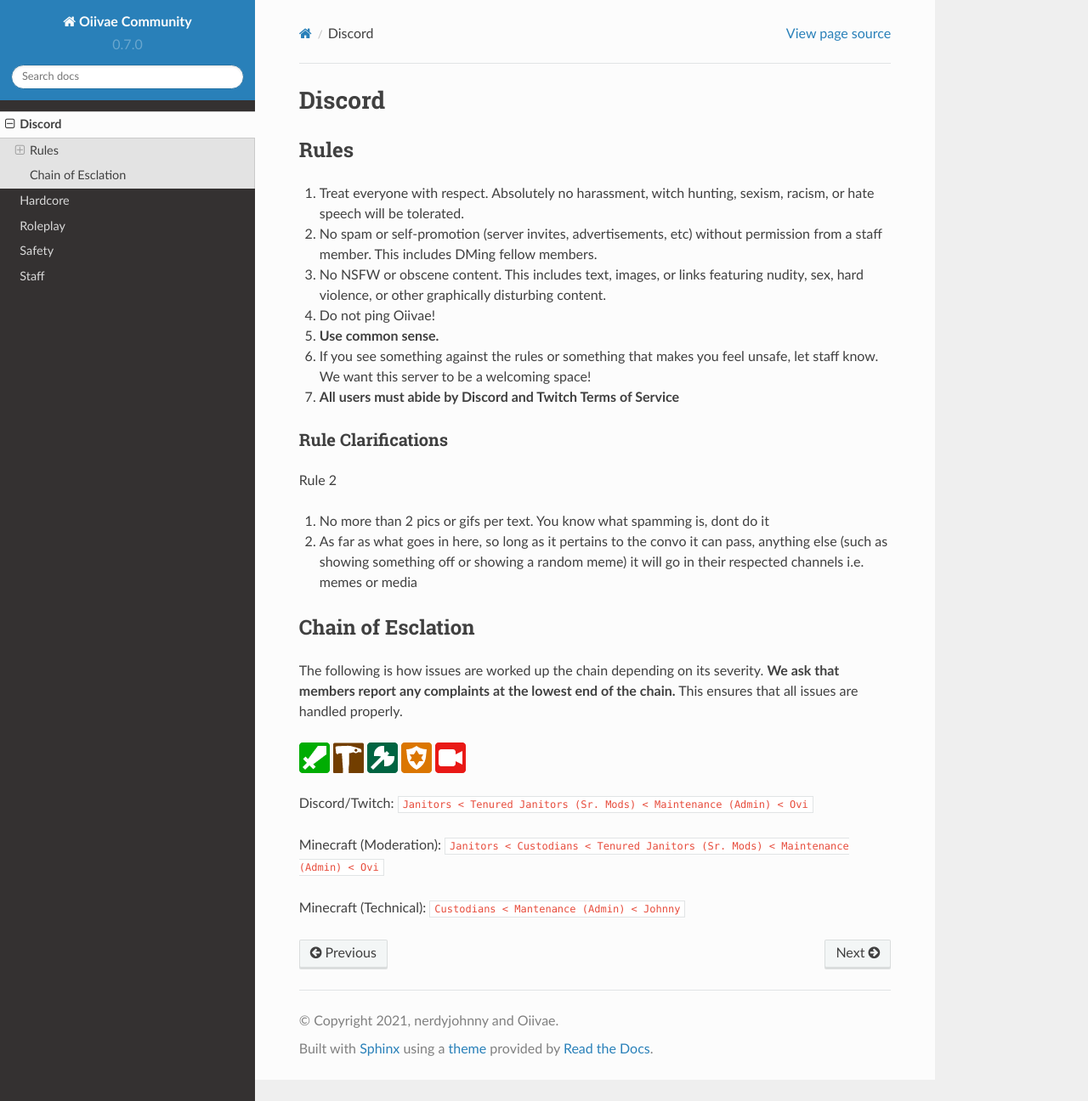
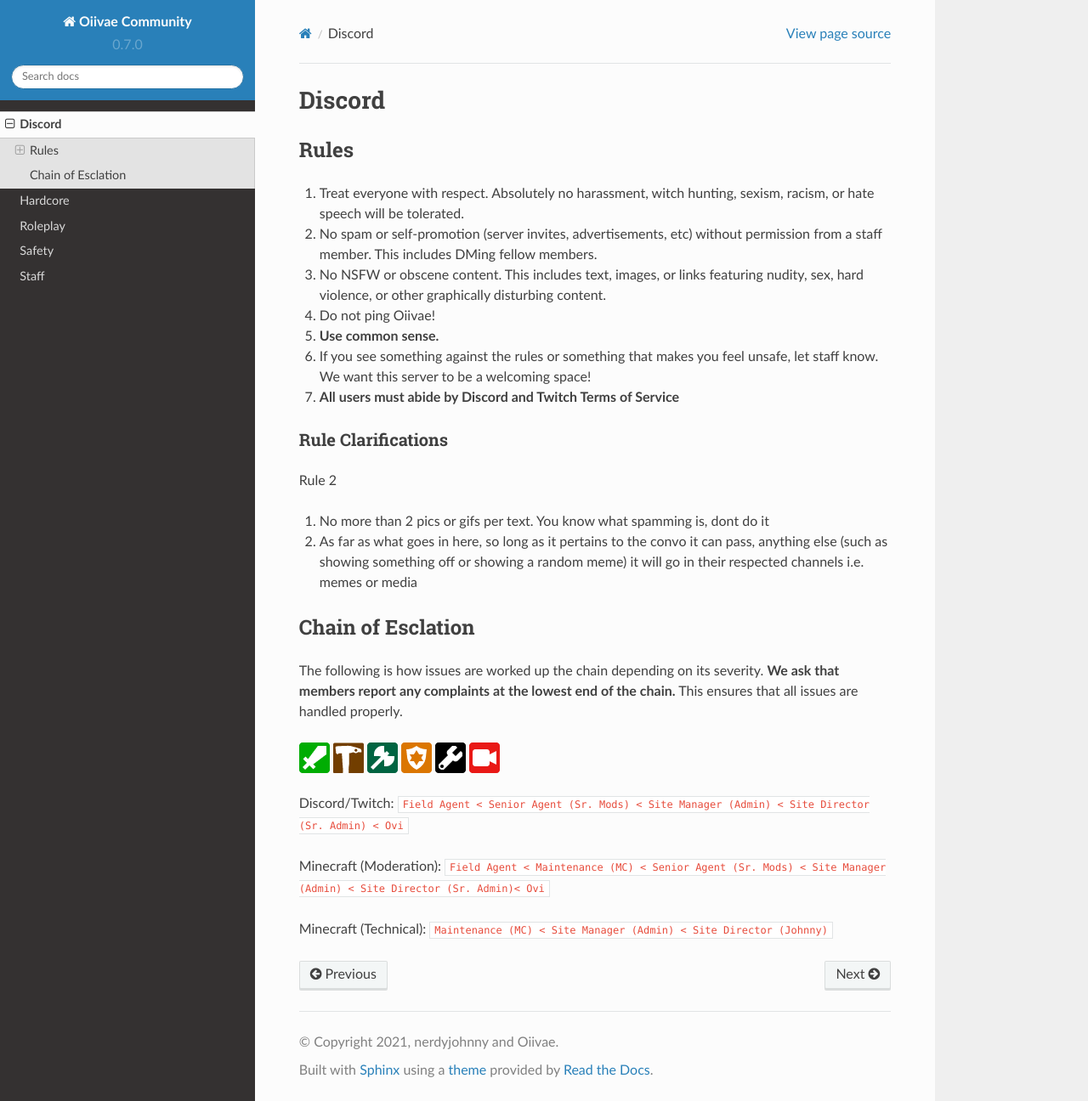
Before and after one commit to nerdyjohnny/ovidoc, a Sphinx documentation site: the page built from docs/source/discord.rst, in a window 1280 px wide and 1296 px high. Shown: the whole window at 85% size. Built offline with Sphinx 7.4.7 and the Read the Docs theme 2.0.0, drawn with Linux system fonts in a browser that asks for light colours.

Commit message:
Update discord.rst

```diff
--- a/docs/source/discord.rst
+++ b/docs/source/discord.rst
@@ -28,10 +28,11 @@
 .. image:: icons/custodian.png
 .. image:: icons/srmod.png
 .. image:: icons/admin.png
+.. image:: icons/sitedirector.png
 .. image:: icons/ovi.png
 
-Discord/Twitch: ``Janitors < Tenured Janitors (Sr. Mods) < Maintenance (Admin) < Ovi``
+Discord/Twitch: ``Field Agent < Senior Agent (Sr. Mods) < Site Manager (Admin) < Site Director (Sr. Admin) < Ovi``
 
-Minecraft (Moderation): ``Janitors < Custodians < Tenured Janitors (Sr. Mods) < Maintenance (Admin) < Ovi``
+Minecraft (Moderation): ``Field Agent < Maintenance (MC) < Senior Agent (Sr. Mods) < Site Manager (Admin) < Site Director (Sr. Admin)< Ovi``
 
-Minecraft (Technical): ``Custodians < Mantenance (Admin) < Johnny``
+Minecraft (Technical): ``Maintenance (MC) < Site Manager (Admin) < Site Director (Johnny)``
```
